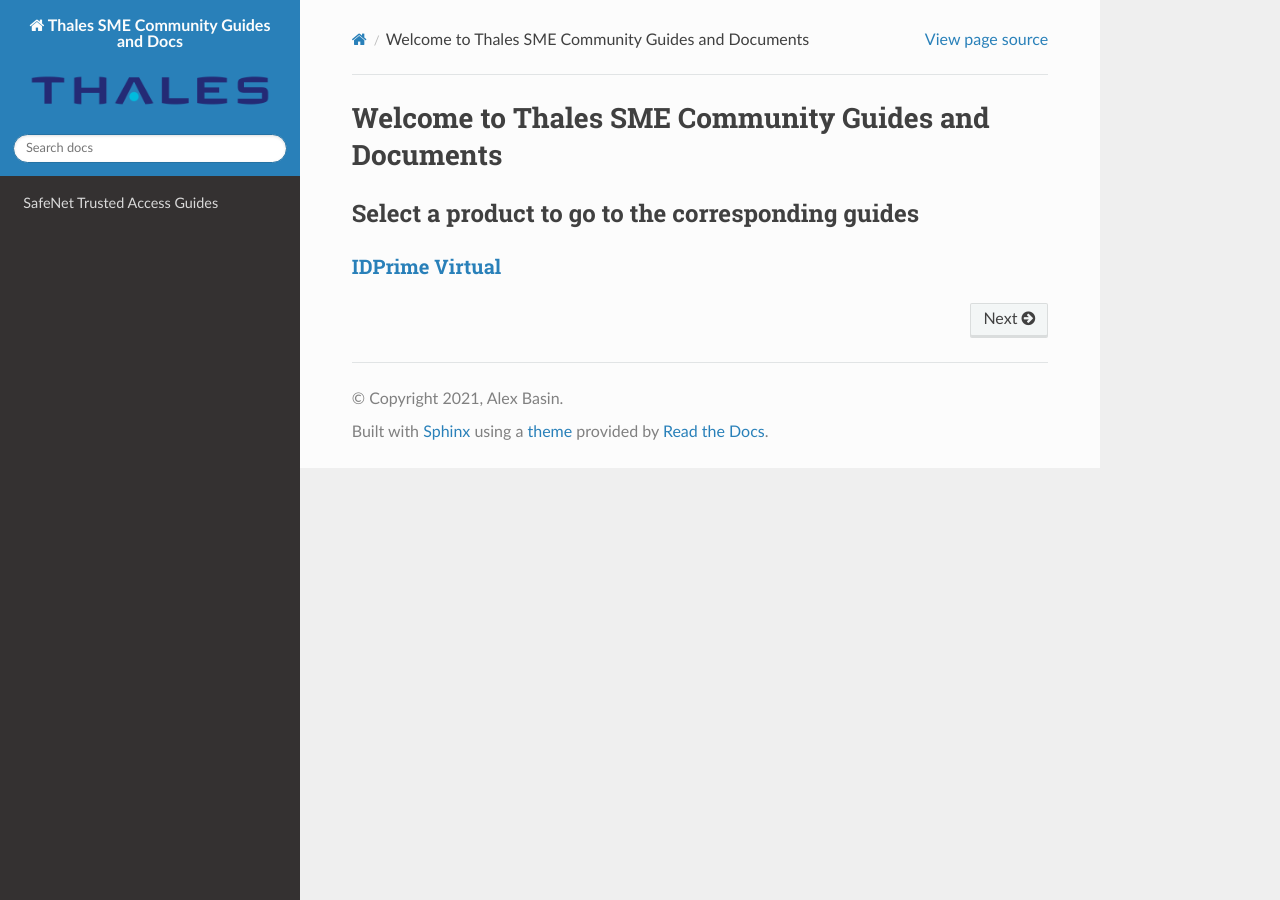
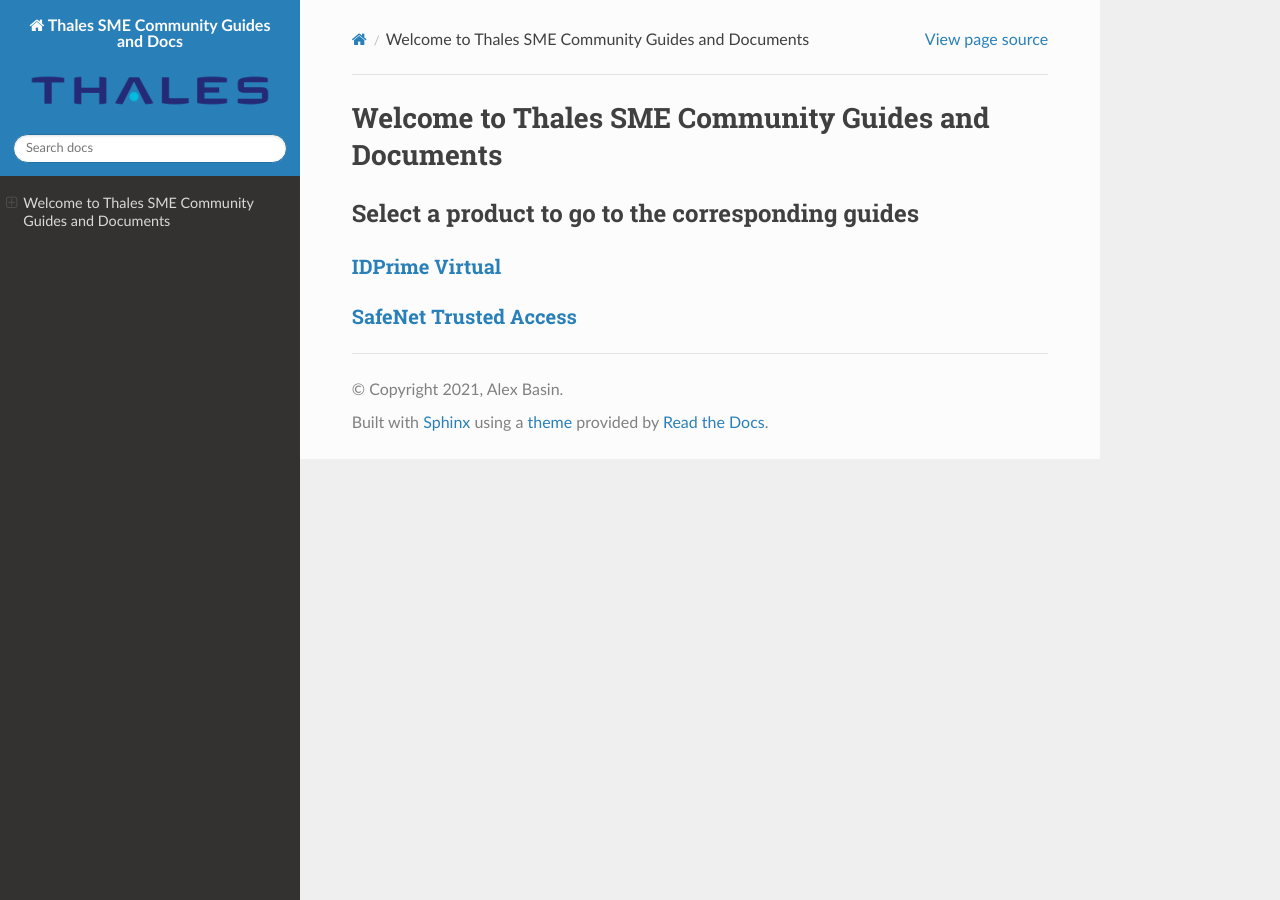
Before and after one commit to logictester/docs, a Sphinx documentation site: the page built from docs/source/index.rst, in a window 1280 px wide. Built offline with Sphinx 7.4.7 and the Read the Docs theme 2.0.0, drawn with Linux system fonts in a browser that asks for light colours; pages that are not in the unit, such as notebooks, are missing from menus; some of the changed lines change nothing that is shown.

Commit message:
Update index.rst

```diff
--- a/docs/source/index.rst
+++ b/docs/source/index.rst
@@ -13,7 +13,7 @@
 
 
    index
-   sta
+
 
 
 Select a product to go to the corresponding guides
@@ -22,3 +22,7 @@
 
 `IDPrime Virtual <https://sme-guides.readthedocs.io/projects/IDPV/en/latest/>`_
 ^^^^^^^^^^^^^^^^^^^^^^^^^^^^^^^^^^^^^^^^^^^^^^^^^^^^^^^^^^^^^^^^^^^^^^^^^^^^^^^
+
+
+`SafeNet Trusted Access <https://sme-guides.readthedocs.io/en/latest/sta.html/>`_
+^^^^^^^^^^^^^^^^^^^^^^^^^^^^^^^^^^^^^^^^^^^^^^^^^^^^^^^^^^^^^^^^^^^^^^^^^^^^^^^^^
```
